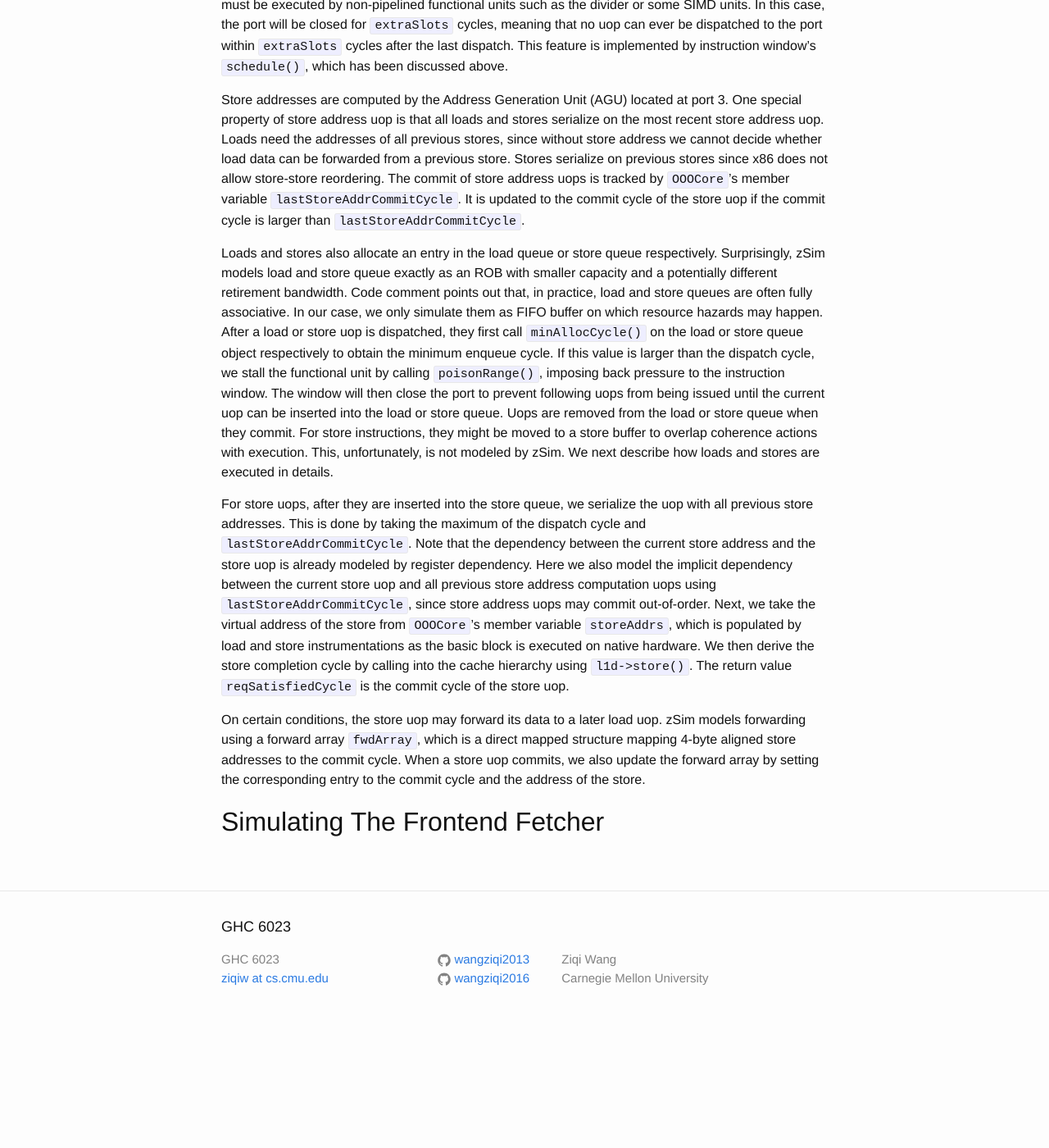
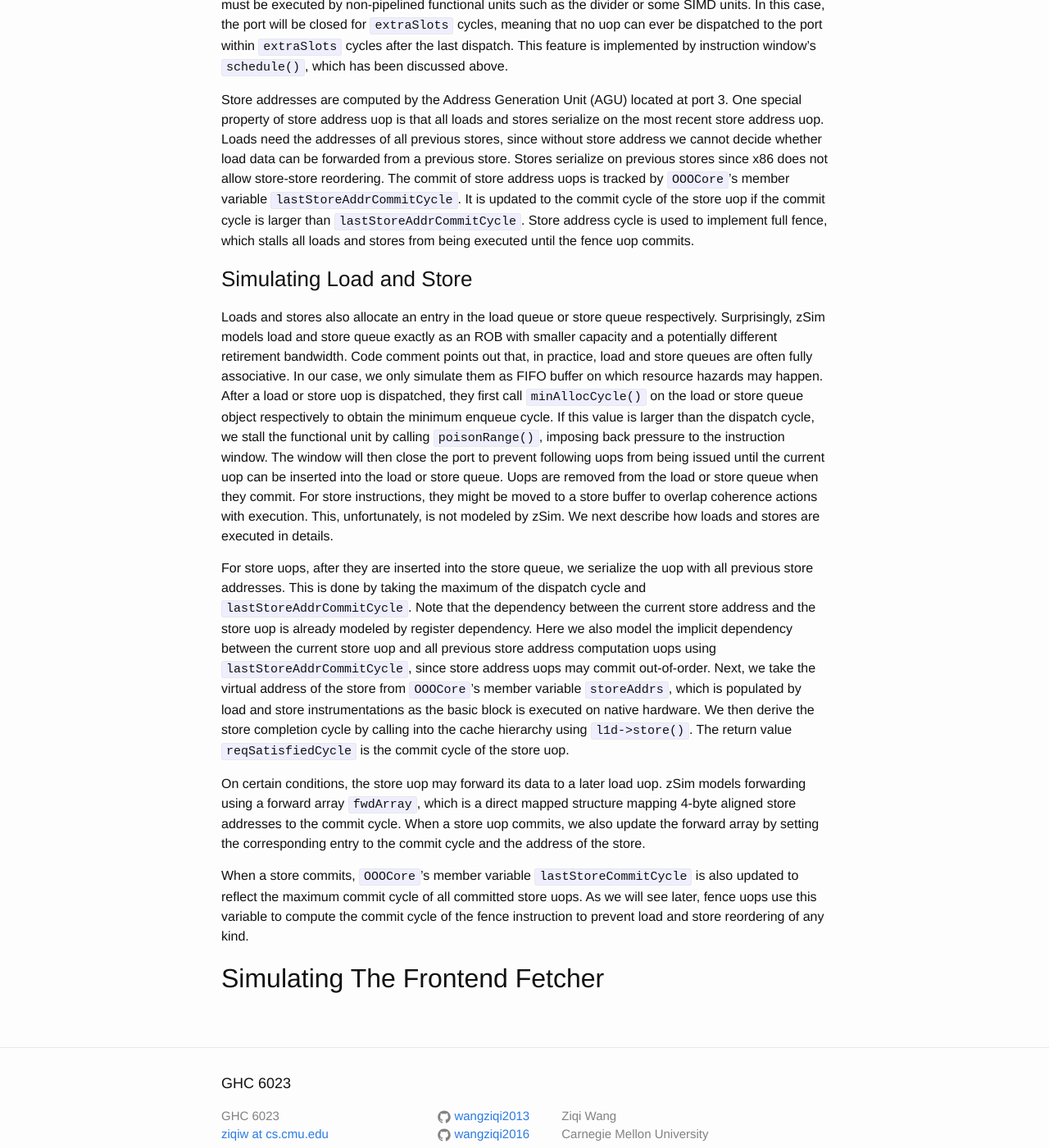
Before and after one commit to wangziqi2013/wangziqi2013.github.io, a Jekyll site: the page built from _posts/2019-12-31-zsim-microarch.markdown, in a window 1280 px wide and 1400 px high, scrolled down 20559 px. Shown: the whole window at 82% size. Built offline with Jekyll 4.4.1, drawn with Linux system fonts in a browser that asks for light colours; before the commit the page ends 21823 px from its top, so only the background shows below that.

Commit message:
Adding lastStoreCommitCycle

```diff
--- a/_posts/2019-12-31-zsim-microarch.markdown
+++ b/_posts/2019-12-31-zsim-microarch.markdown
@@ -744,7 +744,10 @@ uop is that all loads and stores serialize on the most recent store address uop.
 stores, since without store address we cannot decide whether load data can be forwarded from a previous store. Stores
 serialize on previous stores since x86 does not allow store-store reordering. The commit of store address uops is
 tracked by `OOOCore`'s member variable `lastStoreAddrCommitCycle`. It is updated to the commit cycle of the store uop
-if the commit cycle is larger than `lastStoreAddrCommitCycle`.
+if the commit cycle is larger than `lastStoreAddrCommitCycle`. Store address cycle is used to implement full fence,
+which stalls all loads and stores from being executed until the fence uop commits.
+
+### Simulating Load and Store
 
 Loads and stores also allocate an entry in the load queue or store queue respectively. Surprisingly, zSim models load
 and store queue exactly as an ROB with smaller capacity and a potentially different retirement bandwidth. Code comment
@@ -771,4 +774,8 @@ array `fwdArray`, which is a direct mapped structure mapping 4-byte aligned stor
 When a store uop commits, we also update the forward array by setting the corresponding entry to the commit cycle
 and the address of the store.
 
+When a store commits, `OOOCore`'s member variable `lastStoreCommitCycle` is also updated to reflect the maximum commit cycle
+of all committed store uops. As we will see later, fence uops use this variable to compute the commit cycle of the fence
+instruction to prevent load and store reordering of any kind.
+
 ## Simulating The Frontend Fetcher
```
